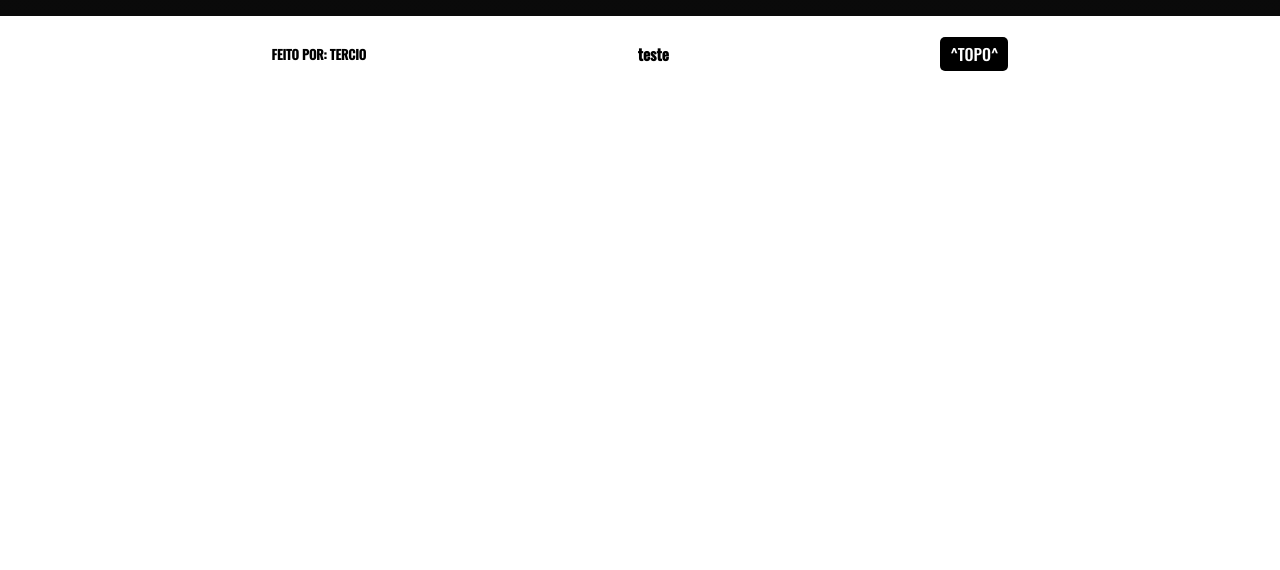
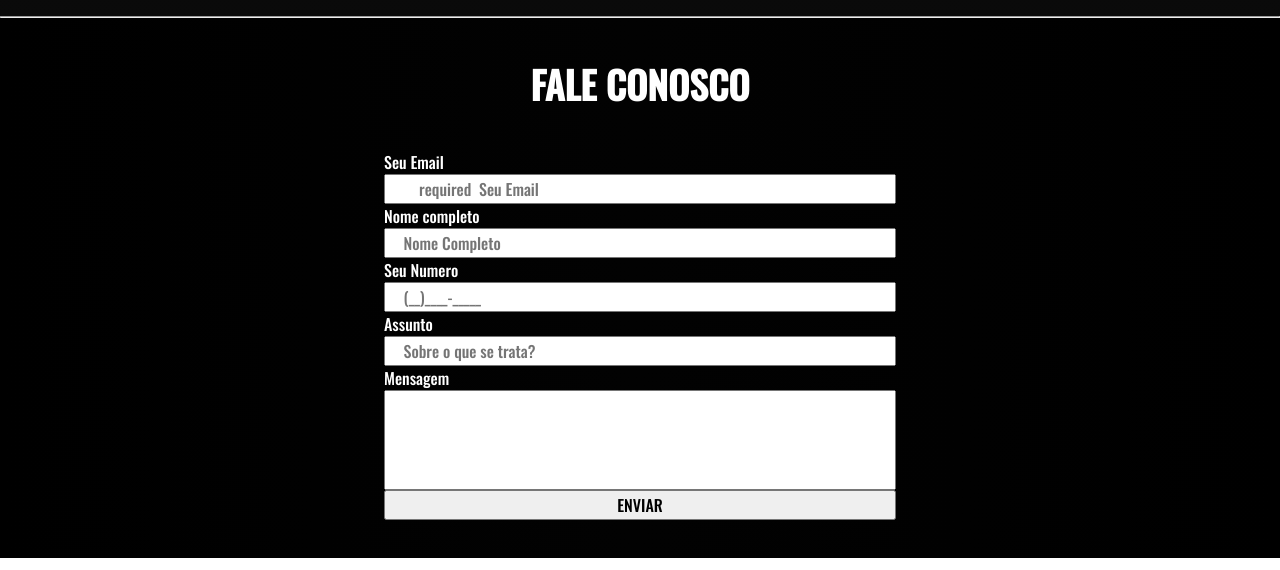
Before and after one commit to tercioab/felp22, a plain HTML site: page index.html in a window 1280 px wide. Shown: the part 2513-3083 px from the top of the page. Before the commit the page ends 2605 px from the top, so only its background shows below. Drawn offline with nearby package versions, Linux system fonts and the light colour scheme.

Commit message:
finaliza primeira parte

```diff
--- a/index.html
+++ b/index.html
@@ -26,7 +26,7 @@
 			<div class="box">
 				<h1>
 					QUEM DISSE QUE VOCÊ NÃO PODE VOAR MENOR?
-					<hr/>
+					<hr />
 				</h1>
 			</div>
 		</main>
@@ -62,7 +62,7 @@
 			</div>
 		</div>
 		<!-- ALBUM FINAL! -->
-<hr class="clipes-hr">
+		<hr class="clipes-hr" />
 		<!-- clipes  -->
 		<div class="clipes-boxe">
 			<div class="titulo-clipe">CLIPES</div>
@@ -141,7 +141,49 @@
 			</div>
 		</div>
 		<!-- clipes FINAL -->
+<hr>
+        <!-- form -->
+		<form action="" class="form-principal">
+			<div class="form">
+				<div class="form-individual"></div>
+				<h1>FALE CONOSCO</h1>
+				<label for="">Seu Email</label>
+				<input
+					type="email"
+					name=""
+					id="email"
+					required
+					placeholder="  	required  Seu Email"
+				/>
 
+				<label for="nome">Nome completo</label>
+				<input
+					type="fname"
+					id="nome"
+					required
+					placeholder="    Nome Completo"
+				/>
+
+				<label for="numero">Seu Numero</label>
+				<input
+					type="tel"
+					name=""
+					id="numero"
+					required
+					placeholder="    (__)____-_____"
+				/>
+
+				<label for="assunto">Assunto</label>
+				<input type="text" required placeholder="    Sobre o que se trata?" />
+
+				<label for="texto">Mensagem</label>
+				<input type="text" name="" id="texto" required />
+
+				<button class="botao-enviar" type="submit">ENVIAR</button>
+			</div>
+		</form>
+
+		<!-- footer -->
 		<footer>
 			<div class="footer-geral">
 				<div class="titulo-footer">
@@ -155,5 +197,6 @@
 				</div>
 			</div>
 		</footer>
+		<!-- footer final -->
 	</body>
 </html>
--- a/style.css
+++ b/style.css
@@ -1,44 +1,37 @@
-@import url('https://fonts.googleapis.com/css2?family=Oswald:wght@500&display=swap');
-
+@import url("https://fonts.googleapis.com/css2?family=Oswald:wght@500&display=swap");
 
 * {
 	margin: 0;
 	font-size: 100%;
 	scroll-behavior: smooth;
-	font-family: 'Oswald', sans-serif;
+	font-family: "Oswald", sans-serif;
 }
 
 .nav-bar {
-
 	width: 100%;
 	display: flex;
 	flex-direction: column;
 	position: fixed;
-
 }
 
 .titulo-header {
-
 	height: 2cm;
-    background-color: rgba(0, 0, 0, 0.9) ;
+	background-color: rgba(0, 0, 0, 0.9);
 	color: white;
 	display: flex;
 	justify-content: center;
 	align-items: center;
 	font-size: 1.5cm;
 	backdrop-filter: blur(9px);
-
-
 }
 
 .nav-menu {
-
 	display: flex;
 	height: 1cm;
 
 	justify-content: center;
 	align-items: center;
-    background-color:  rgba(255, 255, 255, 0.9);
+	background-color: rgba(255, 255, 255, 0.9);
 	backdrop-filter: blur(9px);
 }
 
@@ -52,7 +45,7 @@
 }
 
 .nav-menu a:hover {
-    background-color:rgba(0, 0, 0, 1);
+	background-color: rgba(0, 0, 0, 1);
 	padding: 2px 10px;
 	border-radius: 0.1cm;
 	color: rgb(255, 255, 255);
@@ -68,10 +61,7 @@
 	height: 100vh;
 	background-position: 10cm;
 	display: flex;
-
 }
-
-
 
 .box h1 {
 	display: flex;
@@ -85,8 +75,7 @@
 
 .box h1 hr {
 	height: 7cm;
-    border: solid rgb(255, 255, 255)  2px ;
-
+	border: solid rgb(255, 255, 255) 2px;
 }
 
 /* inicio albuns  */
@@ -99,15 +88,13 @@
 }
 
 .albuns-BOXE {
-    background:  rgba(0, 0, 0, 0.9) url(felp22-album.jpg);
+	background: rgba(0, 0, 0, 0.9) url(felp22-album.jpg);
 	height: 70vh;
 	display: flex;
 	flex-direction: column;
 	align-items: center;
 	background-position-y: 30cm;
 	background-blend-mode: darken;
-
-
 }
 
 .titulo-album {
@@ -116,7 +103,6 @@
 	font-size: 1cm;
 	color: white;
 }
-
 
 .albuns {
 	margin-top: 1cm;
@@ -140,30 +126,24 @@
 	align-items: center;
 	display: flex;
 	flex-direction: column;
-
-
 }
-
 
 .titulo-clipe {
 	font-weight: bold;
 	margin-top: 1cm;
 	font-size: 1cm;
 	color: white;
-
 }
 
 .clipes-boxe2 {
 	justify-content: center;
 
 	display: flex;
-    overflow:visible;
+	overflow: visible;
 	flex-wrap: wrap;
-
 }
 
 .clipes {
-
 	margin: 0.5cm;
 }
 
@@ -176,10 +156,10 @@
 }
 
 .botao-topo button {
-    border-style: none ;
+	border-style: none;
 	color: white;
 	background-color: black;
-    padding: 5px  10px;
+	padding: 5px 10px;
 	border-radius: 5px;
 }
 
@@ -191,5 +171,50 @@
 	border: none;
 	height: 1px;
 	filter: blur(2px);
-    background-image: linear-gradient( to right, rgb(207, 1, 1), rgb(19, 42, 255), rgb(168, 0, 0) );
+	background-image: linear-gradient(
+		to right,
+		rgb(207, 1, 1),
+		rgb(19, 42, 255),
+		rgb(168, 0, 0)
+	);
 }
+
+.form {
+	display: flex;
+	flex-direction: column;
+	width: 40%;
+}
+
+.form-principal {
+	display: flex;
+    height: auto;
+	background-color: black;
+	justify-content: center;
+	align-items: center;
+    background-image: linear-gradient(
+		to right,
+		rgb(0, 0, 0),
+		rgb(2, 2, 2),
+		rgb(0, 0, 0)
+	);
+}
+
+.form-principal label {
+	color: white;
+}
+
+#texto {
+	height: 2.5cm;
+}
+
+.form h1 {
+	color: white;
+	text-align: center;
+	margin-top: 1cm;
+	margin-bottom: 1cm;
+	font-size: 1cm;
+}
+
+.botao-enviar {
+    margin-bottom: 1cm;
+}
```
Lines whose indentation alone changed are shown as unchanged.
